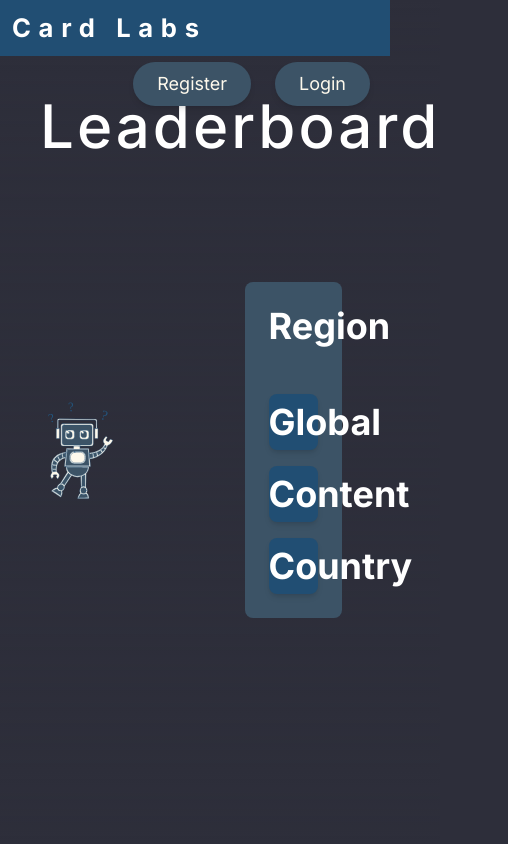
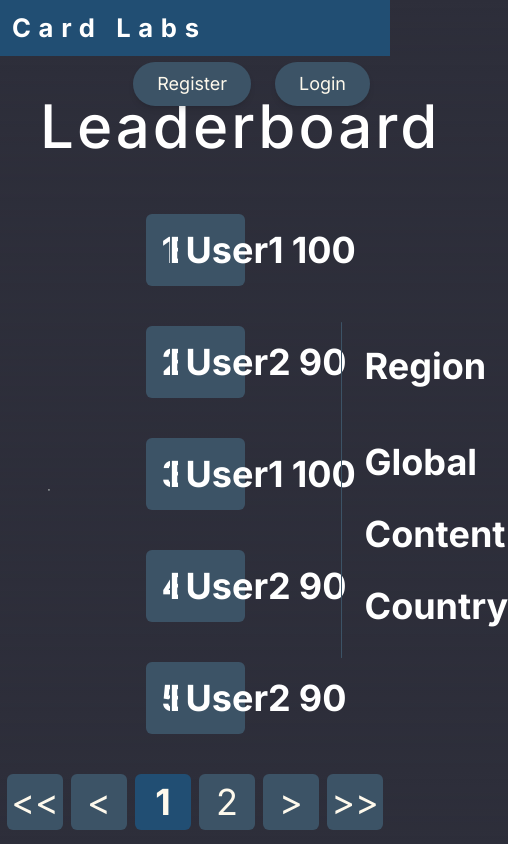
Before and after one commit to flofriday/CardLabs, a Next.js app in the folder frontend/: page /leaderboard in a window 390 px wide. Shown: the whole page, 508 px wide, since content can reach past the window. Built offline with nearby package versions, Linux system fonts and the light colour scheme; no server answers.

Commit message:
[#27] - add general leaderboard and update dashboard to be more responsive

```diff
--- /dev/null
+++ b/frontend/app/components/Pagination.tsx
@@ -0,0 +1,90 @@
+"use client";
+
+import React, { useState, useEffect } from "react";
+
+interface Props {
+  onPageChange: (page: number) => void;
+  totalNumberOfPages: number;
+}
+
+export default function Pagination(props: Props): JSX.Element {
+  const [currentPage, setCurrentPage] = useState<number>(1);
+  const [totalPages] = useState<number>(props.totalNumberOfPages);
+
+  const goToPage = (page: number) => {
+    setCurrentPage(page);
+    props.onPageChange(page);
+  };
+
+  const goToFirstPage = () => {
+    setCurrentPage(1);
+    props.onPageChange(1);
+  };
+
+  const goToLastPage = () => {
+    setCurrentPage(totalPages);
+    props.onPageChange(totalPages);
+  };
+
+  const goToPrevPage = () => {
+    let prevPage = Math.max(currentPage - 1, 1);
+    setCurrentPage(prevPage);
+    props.onPageChange(prevPage);
+  };
+
+  const goToNextPage = () => {
+    let nextPage = Math.min(currentPage + 1, totalPages);
+    setCurrentPage(nextPage);
+    props.onPageChange(nextPage);
+  };
+
+  const renderPageNumbers = () => {
+    const pages = [];
+    for (let i = 1; i <= totalPages; i++) {
+      pages.push(
+        <button
+          key={i}
+          className={`mx-1 px-4 py-3 w-14 h-14 text-4xl ${
+            i === currentPage
+              ? "bg-primary text-text font-bold"
+              : "bg-secondary text-text font-normal hover:bg-primary"
+          } rounded-md flex items-center justify-center`}
+          onClick={() => goToPage(i)}
+        >
+          {i}
+        </button>
+      );
+    }
+    return pages;
+  };
+
+  return (
+    <div className="flex items-center justify-center mt-4">
+      <button
+        className="mx-1 px-4 py-3 w-14 h-14 text-4xl bg-secondary text-text rounded-md hover:bg-primary hover:text-white flex items-center justify-center"
+        onClick={goToFirstPage}
+      >
+        &lt;&lt;
+      </button>
+      <button
+        className="mx-1 px-4 py-3 w-14 h-14 text-4xl bg-secondary text-text rounded-md hover:bg-primary hover:text-white flex items-center justify-center"
+        onClick={goToPrevPage}
+      >
+        &lt;
+      </button>
+      {renderPageNumbers()}
+      <button
+        className="mx-1 px-4 py-3 w-14 h-14 text-4xl bg-secondary text-text rounded-md hover:bg-primary hover:text-white flex items-center justify-center"
+        onClick={goToNextPage}
+      >
+        &gt;
+      </button>
+      <button
+        className="mx-1 px-4 py-3 w-14 h-14 text-4xl bg-secondary text-text rounded-md hover:bg-primary hover:text-white flex items-center justify-center"
+        onClick={goToLastPage}
+      >
+        &gt;&gt;
+      </button>
+    </div>
+  );
+}
--- a/frontend/app/components/robot.tsx
+++ b/frontend/app/components/robot.tsx
@@ -35,7 +35,7 @@ interface Props {
 //  "Robot surrounded by question marks"
 export default function Robot({ type }: Props): JSX.Element {
   return (
-    <div className="absolute w-2/12 mx-12 flex h-full">
+    <div className="h-full">
       <Image src={type.src} alt={type.alt} width={500} height={500} />
     </div>
   );
--- a/frontend/app/dashboard/page.tsx
+++ b/frontend/app/dashboard/page.tsx
@@ -11,39 +11,45 @@ import { LeaderBoardType } from "../types/LeaderBoardType";
 
 export default function Dashboard(): JSX.Element {
   return (
-    <div className="h-full relative">
+    <div className="flex flex-col h-full">
       <LeftPageHeader title="Dashboard" />
 
+      <div className="flex flex-1 w-full justify-center items-center pt-20">
+        <div className="w-1/4 p-12">
           <Robot type={RobotType.BASIC} />
+        </div>
 
-      <div className="flex flex-col justify-center items-center space-y-16 pt-10 w-full h-full">
+        <div className="w-2/6 px-12 pt-16">
+          <div className="flex flex-col justify-center items-center space-y-16 pt-10 h-full">
             <Link
               href="/" // TODO add link to new bot page here
-          className="btn bg-primary flex justify-center items-center h-20 py-2 w-1/4 font-bold rounded-lg shadow-md text-4xl hover:bg-primary_highlight"
+              className="btn bg-primary w-full flex justify-center items-center h-20 py-2 font-bold rounded-lg shadow-md text-4xl hover:bg-primary_highlight"
             >
               New Bot
             </Link>
             <Link
               href="/" // TODO add link to my bots page here
-          className="btn bg-primary flex justify-center items-center h-20 py-2 w-1/4 font-bold rounded-lg shadow-md text-4xl hover:bg-primary_highlight"
+              className="btn bg-primary w-full flex justify-center items-center h-20 py-2 font-bold rounded-lg shadow-md text-4xl hover:bg-primary_highlight"
             >
               My Bots
             </Link>
             <Link
               href="/rules"
-          className="btn bg-primary flex justify-center items-center h-20 py-2 w-1/4 font-bold rounded-lg shadow-md text-4xl hover:bg-primary_highlight"
+              className="btn bg-primary w-full flex justify-center items-center h-20 py-2 font-bold rounded-lg shadow-md text-4xl hover:bg-primary_highlight"
             >
               Game Rules
             </Link>
             <Link
               href="/help"
-          className="btn bg-primary flex justify-center items-center h-20 py-2 w-1/4 font-bold rounded-lg shadow-md text-4xl hover:bg-primary_highlight"
+              className="btn bg-primary w-full flex justify-center items-center h-20 py-2 font-bold rounded-lg shadow-md text-4xl hover:bg-primary_highlight"
             >
               Help
             </Link>
           </div>
+        </div>
 
-      <div className="absolute top-0 right-0 space-y-5 flex flex-col justify-center items-center h-full w-1/4 mr-12">
+        <div className="w-2/6 pl-12">
+          <div className="space-y-5 flex flex-col justify-center items-center w-full w-1/4 mr-12">
             <MiniLeaderBoard
               leaderboardType={LeaderBoardType.MY_BOTS}
               entryFetchFunction={getMyTop5LeaderBoardEntries}
@@ -54,5 +60,7 @@ export default function Dashboard(): JSX.Element {
             />
           </div>
         </div>
+      </div>
+    </div>
   );
 }
--- /dev/null
+++ b/frontend/app/leaderboard/LeaderBoardEntry.tsx
@@ -0,0 +1,18 @@
+import { leaderBoardEntry } from "../types/leaderBoardEntry";
+
+interface Props {
+  entry: leaderBoardEntry;
+}
+
+export default function LeaderBoardEntry({ entry }: Props): JSX.Element {
+  return (
+    <div className="flex items-center justify-between p-4 bg-secondary rounded-md text-4xl font-bold w-full">
+      <div className="flex w-full">
+        <p className="flex-1 font-bold truncate pr-2">{entry.place}.</p>
+        <p className="flex-1 font-bold truncate pr-2"> {entry.botName} </p>
+        <p className="flex-1 ml-2">{entry.userName}</p>
+        <p className="flex-1 ml-2">{entry.score}</p>
+      </div>
+    </div>
+  );
+}
--- a/frontend/app/leaderboard/page.tsx
+++ b/frontend/app/leaderboard/page.tsx
@@ -1,16 +1,79 @@
+"use client";
+
+import Pagination from "../components/Pagination";
 import RegionSelector from "../components/RegionSelector";
 import LeftPageHeader from "../components/leftPageHeader";
 import Robot, { RobotType } from "../components/robot";
+import LeaderBoardEntry from "./LeaderBoardEntry";
+import { useState, useEffect } from "react";
+import { leaderBoardEntry } from "../types/leaderBoardEntry";
+import {
+  getLeaderBoardPage,
+  getTotalNumberOfPages,
+} from "../services/LeaderBoardService";
+import { RegionType } from "../types/RegionType";
+import { LeaderBoardType } from "../types/LeaderBoardType";
 
 export default function Leaderboard(): JSX.Element {
+  const entriesPerPage = 5;
+  const [leaderBoardEntries, setLeaderBoardEntries] = useState<
+    leaderBoardEntry[]
+  >([]);
+  const [pageNumber, setPageNumber] = useState<number>(1);
+  const [totalPages, setTotalPages] = useState<number>(2);
+  const [selectedRegion, setSelectedRegion] = useState(RegionType.GLOBAL);
+
+  useEffect(() => {
+    getTotalNumberOfPages(entriesPerPage)
+      .then((pages) => {
+        setTotalPages(pages);
+      })
+      .catch(() => {});
+    getLeaderBoardPage(
+      entriesPerPage,
+      pageNumber,
+      selectedRegion,
+      LeaderBoardType.ALL_BOTS
+    ).then((entries) => {
+      setLeaderBoardEntries(entries);
+    });
+  });
+
+  const handlePageChange = (page: number) => {
+    setPageNumber(page);
+
+    getLeaderBoardPage(5, page, selectedRegion, LeaderBoardType.ALL_BOTS)
+      .then((entries) => {
+        setLeaderBoardEntries(entries);
+        console.log(entries);
+      })
+      .catch(() => {});
+  };
+
   return (
-    <div className="h-full relative">
+    <div className="flex flex-col h-full">
       <LeftPageHeader title="Leaderboard" />
 
-      <Robot type={RobotType.QUESTIONMARK} />
+      <div className="flex flex-1 justify-center items-center pt-20">
+        <div className="w-1/4 p-12">
+          <Robot type={RobotType.QUESTIONMARK} />
+        </div>
 
-      <div className="absolute top-0 right-0 space-y-5 flex flex-col justify-center items-center h-full w-1/4 mr-12">
-        <RegionSelector />
+        <div className="w-1/2 px-12 pt-16">
+          <div className="flex flex-col items-center justify-center space-y-10">
+            {leaderBoardEntries.map((entry, index) => (
+              <LeaderBoardEntry key={index} entry={entry} />
+            ))}
+            <Pagination
+              totalNumberOfPages={totalPages}
+              onPageChange={handlePageChange}
+            />
+          </div>
+        </div>
+
+        <div className="w-1/4 p-12">
+          <RegionSelector />
+        </div>
       </div>
     </div>
   );
--- a/frontend/app/services/LeaderBoardService.tsx
+++ b/frontend/app/services/LeaderBoardService.tsx
@@ -1,3 +1,5 @@
+import test from "node:test";
+import { LeaderBoardType } from "../types/LeaderBoardType";
 import { RegionType } from "../types/RegionType";
 import { leaderBoardEntry } from "../types/leaderBoardEntry";
 
@@ -25,6 +27,22 @@ const exampleEntries2: leaderBoardEntry[] = [
   { place: 3, score: 77, botName: "BotZ", userName: "UserZ" },
   { place: 4, score: 71, botName: "BotW", userName: "UserW" },
   { place: 5, score: 65, botName: "BotV", userName: "UserV" },
+];
+
+const testentries1: leaderBoardEntry[] = [
+  { place: 1, score: 100, botName: "Bot1", userName: "User1" },
+  { place: 2, score: 90, botName: "Bot2", userName: "User2" },
+  { place: 3, score: 100, botName: "Bot1", userName: "User1" },
+  { place: 4, score: 90, botName: "Bot2", userName: "User2" },
+  { place: 5, score: 90, botName: "Bot2", userName: "User2" },
+];
+
+const testentries2: leaderBoardEntry[] = [
+  { place: 6, score: 100, botName: "Bot1", userName: "User1" },
+  { place: 7, score: 90, botName: "Bot2", userName: "User2" },
+  { place: 8, score: 100, botName: "Bot1", userName: "User1" },
+  { place: 9, score: 90, botName: "Bot2", userName: "User2" },
+  { place: 10, score: 90, botName: "Bot2", userName: "User2" },
 ];
 
 export async function getGlobalTop5LeaderBoardEntries(
@@ -56,3 +74,24 @@ export async function getMyTop5LeaderBoardEntries(
     return exampleEntries;
   }
 }
+
+export async function getLeaderBoardPage(
+  numberOfEntriesPerPage: number,
+  pageNumber: number,
+  regionType: RegionType,
+  boardType: LeaderBoardType
+): Promise<leaderBoardEntry[]> {
+  // TODO replace this with calls to the backend
+  if (pageNumber == 1) {
+    return testentries1;
+  } else {
+    return testentries2;
+  }
+}
+
+export async function getTotalNumberOfPages(
+  entriesPerPage: number
+): Promise<number> {
+  // TODO replace this with calls to the backend
+  return 2;
+}
--- a/frontend/package.json
+++ b/frontend/package.json
@@ -9,6 +9,7 @@
     "lint": "next lint"
   },
   "dependencies": {
+    "axios": "^1.6.2",
     "cookies-next": "^4.1.0",
     "jose": "^5.1.1",
     "minidenticons": "^4.2.0",
```
Also changed, not shown: 1 other file (tests, documents, lock files or other folders). Lines whose indentation alone changed are shown as unchanged.
